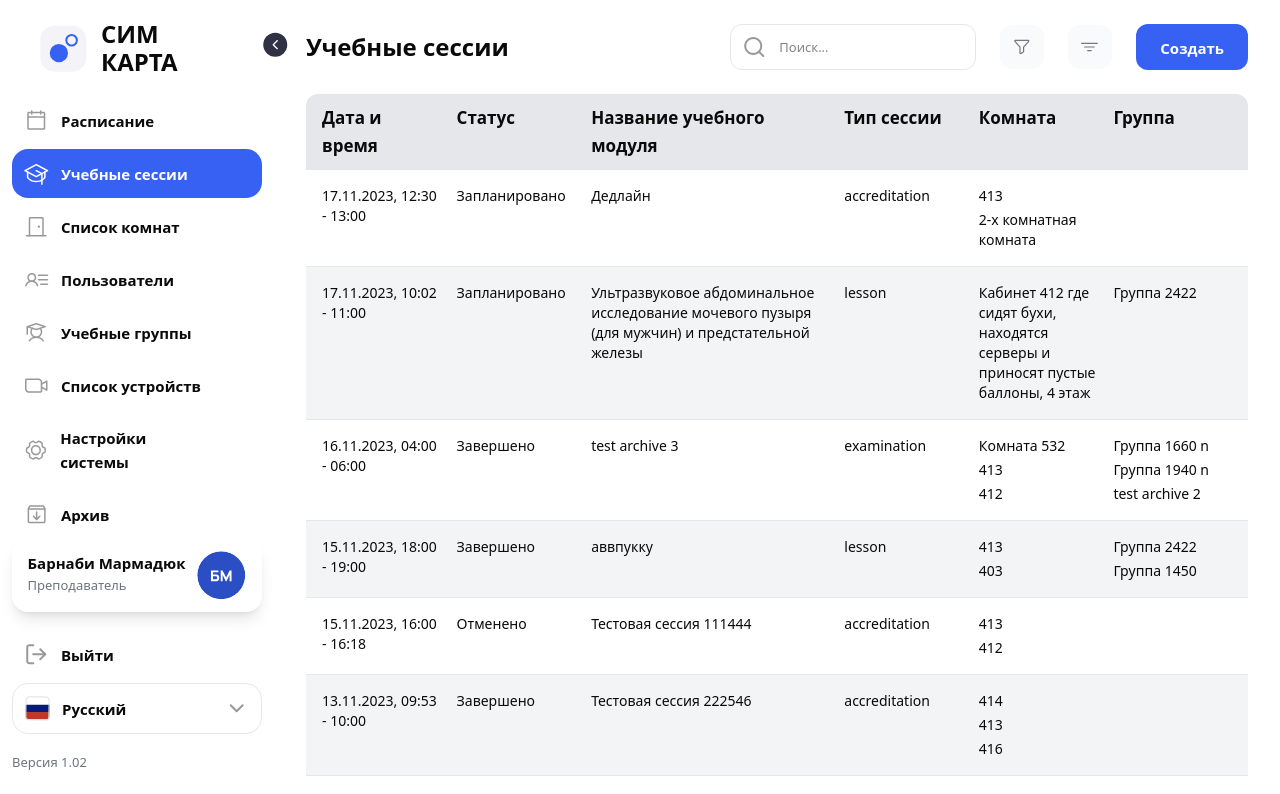
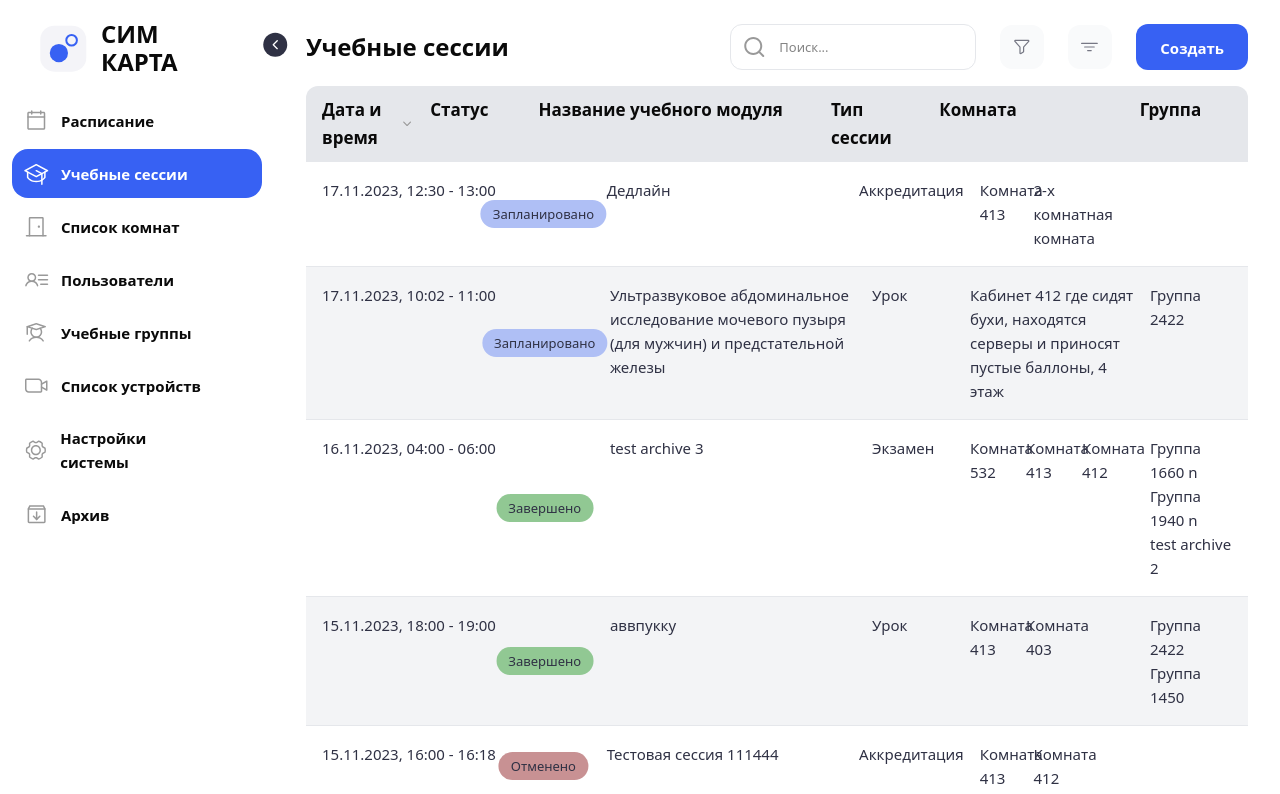
Before and after one commit to NistonT/sim-center, a React (Vite) app: page / in a window 1280 px wide. Shown: the top 794 px of the page. Built offline with nearby package versions, Linux system fonts and the light colour scheme.

Commit message:
end table

```diff
--- a/src/App.tsx
+++ b/src/App.tsx
@@ -6,12 +6,12 @@ import { Panel } from "./components/Main/Panel";
 import data from "@/data/data1.json";
 import { formatDateRange } from "./utils/formatTime";
 
+import Down from "@/assets/svg/Down.svg";
+
 function App() {
-  console.log(data);
-
   const dataSession = data.sessions.filter((session, index, self) => self.findIndex((s) => s.id === session.id) === index);
 
-  console.log(dataSession);
+  const dataPagination = dataSession.slice(0, 11);
 
   return (
     <Container>
@@ -21,9 +21,14 @@ function App() {
           <div className="bg-white py-4 px-6 rounded-xl m-2">
             <Header />
 
-            <div className="mt-6">
-              <div className="grid grid-cols-[1fr_1fr_2fr_1fr_1fr_1fr] gap-4 bg-gray-200 font-manropeExtraBold font-extrabold text-[17px] leading-7 tracking-normal py-2.5 px-4 rounded-t-xl">
-                <div>Дата и время</div>
+            <div className="mt-4">
+              <div className="grid grid-cols-[1fr_1fr_3fr_1fr_2fr_1fr] gap-4 bg-gray-200 font-manropeExtraBold font-extrabold text-[17px] leading-7 tracking-normal py-2.5 px-4 rounded-t-xl">
+                <div className="flex items-center gap-2.5">
+                  <span>Дата и время</span>
+                  <div>
+                    <img src={Down} alt="down" />
+                  </div>
+                </div>
                 <div>Статус</div>
                 <div>Название учебного модуля</div>
                 <div>Тип сессии</div>
@@ -31,16 +36,29 @@ function App() {
                 <div>Группа</div>
               </div>
 
-              {dataSession.map((elem, index) => (
+              {dataPagination.map((elem, index) => (
                 <div
                   key={elem.id}
-                  className={`grid grid-cols-[1fr_1fr_2fr_1fr_1fr_1fr] gap-4 p-4 ${
+                  className={`grid grid-cols-[1fr_1fr_3fr_1fr_2fr_1fr] gap-4 p-4 ${
                     index % 2 === 0 ? "bg-white" : "bg-gray-100"
                   } border-b border-gray-200`}
                 >
-                  <div className="text-sm">{formatDateRange(elem.start, elem.end)}</div>
+                  <div className="font-manropeMedium font-medium text-[15px] leading-6 tracking-normal align-middle text-[#2f3144] whitespace-nowrap">
+                    {formatDateRange(elem.start, elem.end)}
+                  </div>
 
-                  <div className="text-sm">
+                  <div className="relative">
+                    <div
+                      className={`absolute left-2/5 top-1/2 -translate-x-1/2 -translate-y-1/2 font-manropeMedium font-medium text-[13px] leading-5 tracking-normal align-middle text-[#2f3144] py-1 px-3 text-center rounded-2xl ${
+                        elem.status.name === "planned"
+                          ? "bg-[#afbff5]"
+                          : elem.status.name === "completed"
+                          ? "bg-[#91c893]"
+                          : elem.status.name === "canceled"
+                          ? "bg-[#c89193]"
+                          : ""
+                      }`}
+                    >
                       {elem.status.name === "planned"
                         ? "Запланировано"
                         : elem.status.name === "completed"
@@ -49,18 +67,41 @@ function App() {
                         ? "Отменено"
                         : "Неизвестно"}
                     </div>
-
-                  <div className="text-sm">{elem.module}</div>
-
-                  <div className="text-sm">{elem.type.name}</div>
-
-                  <div className="flex flex-col gap-1 text-sm">
-                    {elem.rooms.map((room) => (
-                      <div key={room.id}>{room.name}</div>
-                    ))}
                   </div>
 
-                  <div className="flex flex-col gap-1 text-sm">
+                  <div className="font-manropeMedium font-medium text-[15px] leading-6 tracking-normal align-middle text-[#2f3144]">
+                    {elem.module}
+                  </div>
+
+                  <div className="font-manropeMedium font-medium text-[15px] leading-6 tracking-normal align-middle [leading-trim:none] text-[#2f3144]">
+                    {elem.type.name === "accreditation"
+                      ? "Аккредитация"
+                      : elem.type.name === "lesson"
+                      ? "Урок"
+                      : elem.type.name === "examination"
+                      ? "Экзамен"
+                      : elem.type.name}
+                  </div>
+
+                  <div className="font-manropeMedium font-medium text-[15px] leading-6 tracking-normal align-middle text-[#2f3144]">
+                    {elem.rooms.length === 0 ? (
+                      "—"
+                    ) : elem.rooms.some((room) => room.name.trim().split(/\s+/).length > 3) ? (
+                      elem.rooms.map((room, index) => <div key={room.id || index}>{room.name.trim()}</div>)
+                    ) : (
+                      <div className="grid grid-cols-3 gap-1">
+                        {elem.rooms.map((room) => {
+                          const name = room.name.trim();
+                          const alreadyHasPrefix = /^комната|аудитория|кабинет|room|hall/i.test(name);
+                          const displayName = alreadyHasPrefix ? name : /^\d+$/.test(name) ? `Комната ${name}` : name;
+
+                          return <div key={room.id}>{displayName}</div>;
+                        })}
+                      </div>
+                    )}
+                  </div>
+
+                  <div className="font-manropeMedium font-medium text-[15px] leading-6 tracking-normal align-middle text-[#2f3144]">
                     {elem.groups.map((group) => (
                       <div key={group.id}>{group.name}</div>
                     ))}
--- a/src/components/Main/Panel.tsx
+++ b/src/components/Main/Panel.tsx
@@ -27,7 +27,7 @@ export const Panel = () => {
             opacity: 0,
             transition: { duration: 0.2 },
           }}
-          className="relative w-full max-w-[274px]"
+          className="relative w-full max-w-[274px] flex flex-col justify-between"
         >
           <m.div
             key="close_button"
@@ -39,9 +39,11 @@ export const Panel = () => {
             <m.img src={PanelButton} alt="PanelButton" initial={{ rotate: 180 }} animate={{ rotate: 0 }} transition={{ duration: 0.3 }} />
           </m.div>
 
-          <Logo />
-          <Navigation />
-          <div className="px-3 pb-[18px]">
+          <div>
+            <Logo />
+            <Navigation />
+          </div>
+          <div className="px-3 pb-[18px] flex flex-col">
             <Account />
             <Logout />
             <Language />
```
Lines whose indentation alone changed are shown as unchanged.
